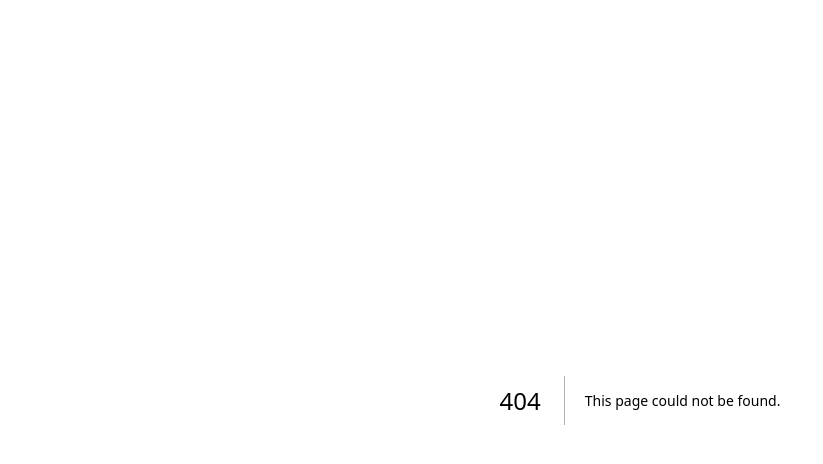
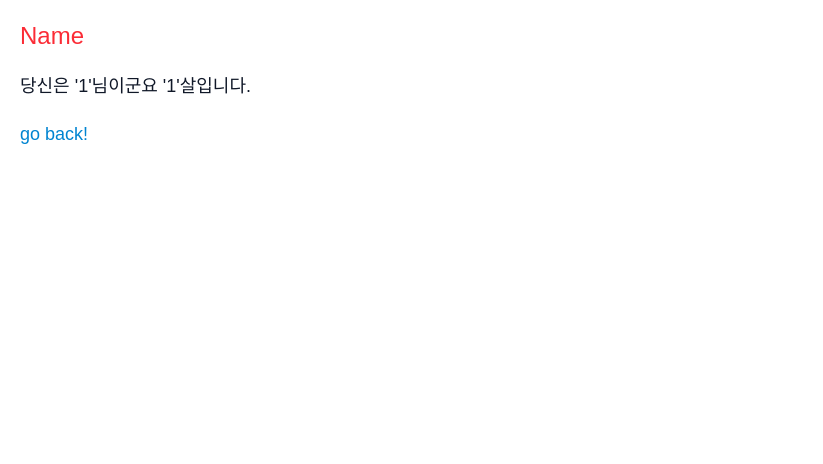
Before and after one commit to sukkkuuuu/train_next, a Next.js app: page /name/1/1 in a window 1280 px wide. Before the commit this address had no page. Shown: the top 464 px of the page, without its empty margins (0-823 px from the left). Built offline with nearby package versions, Linux system fonts and the light colour scheme.

Commit message:
동적 라우팅 사용

```diff
--- /dev/null
+++ b/src/app/name/[name]/[age]/page.tsx
@@ -0,0 +1,17 @@
+export default function Name({
+  params,
+}: {
+  params: { name: string; age: number };
+}) {
+  return (
+    <main>
+      <h1 className="title">Name</h1>
+      <p className="msg">
+        당신은 '{params.name}'님이군요 '{params.age}'살입니다.
+      </p>
+      <div>
+        <a href="/">go back!</a>
+      </div>
+    </main>
+  );
+}
--- /dev/null
+++ b/src/app/name/[name]/page.tsx
@@ -0,0 +1,11 @@
+export default function Name({ params }: { params: { name: string } }) {
+  return (
+    <main>
+      <h1 className="title">Name</h1>
+      <p className="msg">당신은 `{params.name}`님이군요</p>
+      <div>
+        <a href="/">go back!</a>
+      </div>
+    </main>
+  );
+}
--- /dev/null
+++ b/src/app/name/page.tsx
@@ -0,0 +1,11 @@
+export default function Name({ params }: { params: { name: string } }) {
+  return (
+    <main>
+      <h1 className="title">Name page</h1>
+      <p className="msg">/name/OO 와 같이 이름을 붙여서 접속하세요.</p>
+      <div>
+        <a href="/">go back!</a>
+      </div>
+    </main>
+  );
+}
```
